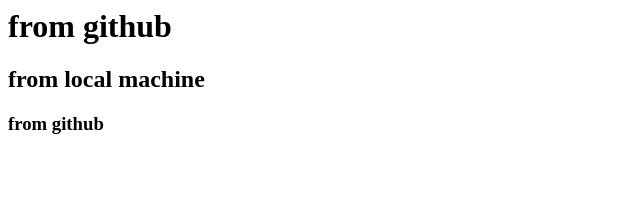
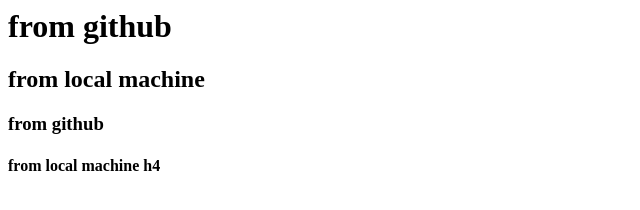
Before and after one commit to AshviniJedhe/from-github, a plain HTML site: page index.html in a window 1280 px wide. Shown: the whole page, without its empty margins (0-640 px from the left). Drawn offline with Linux system fonts and the light colour scheme.

Commit message:
added h4

```diff
--- a/index.html
+++ b/index.html
@@ -1,3 +1,4 @@
 <h1>from github</h1>
 <h2>from local machine</h2>
 <h3>from github</h3>
+<h4>from local machine h4</h4>
```
